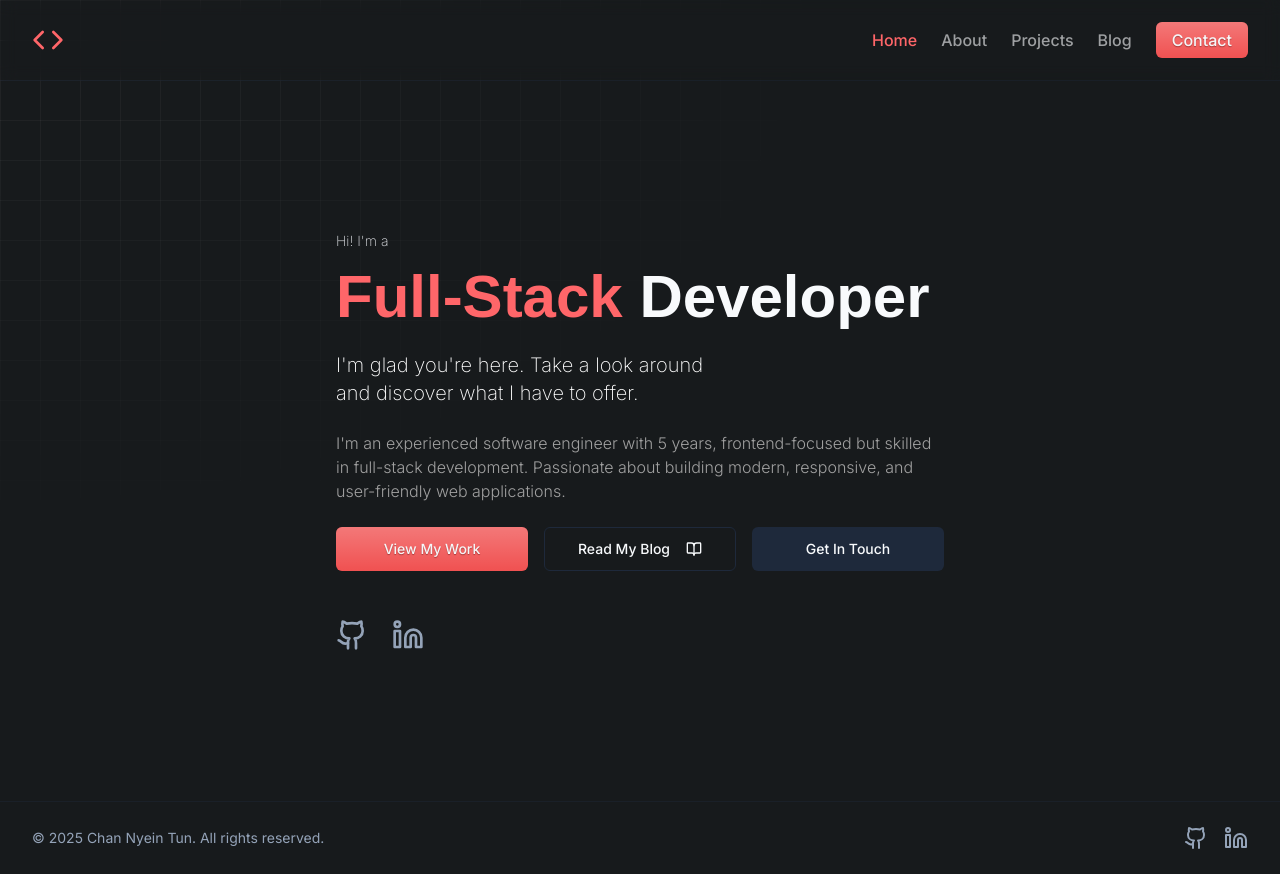
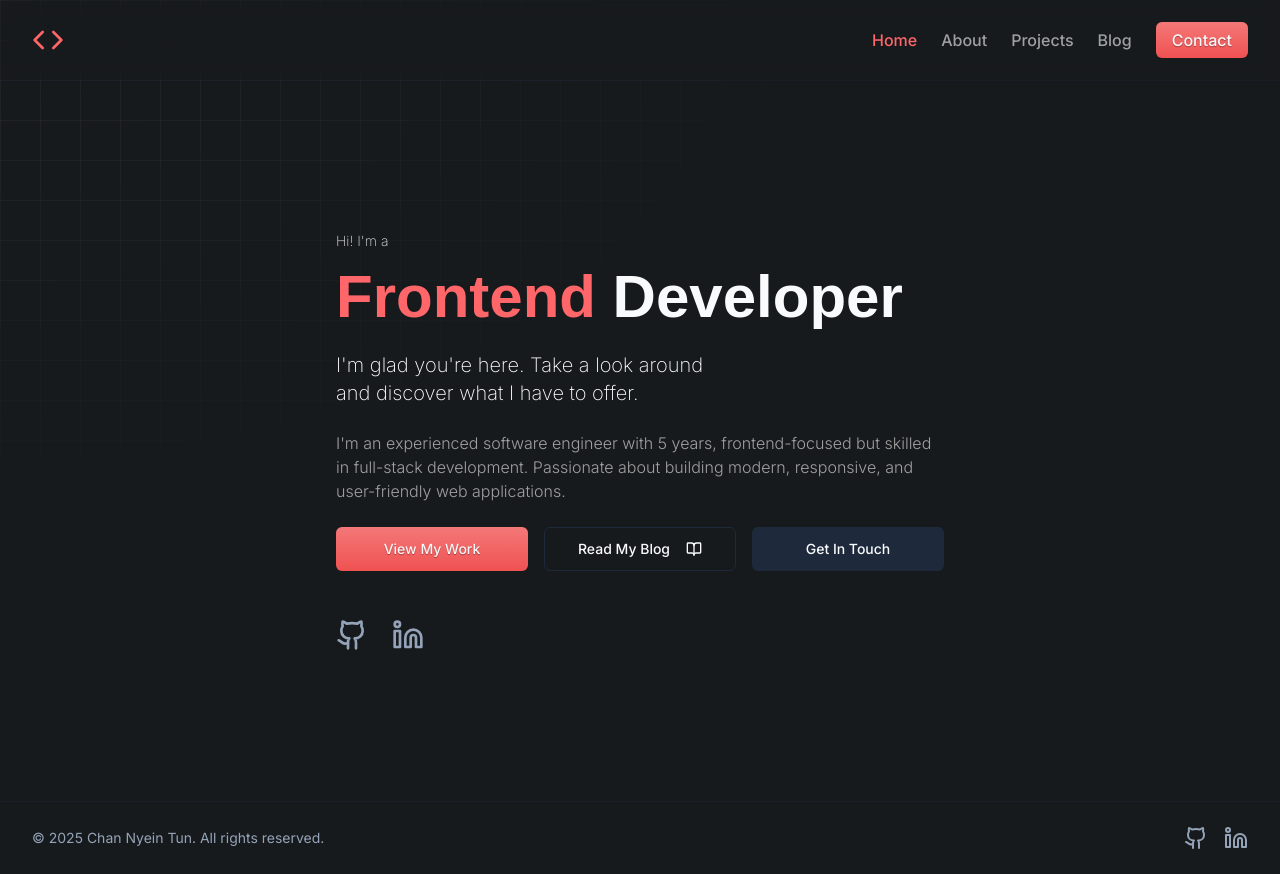
Before and after one commit to channyeintun/channyeintun.github.io, a Next.js app: page / in a window 1280 px wide. Built offline with nearby package versions, Linux system fonts and the light colour scheme; a web font is replaced by a local one.

Commit message:
Update page.tsx

```diff
--- a/src/app/page.tsx
+++ b/src/app/page.tsx
@@ -12,7 +12,7 @@ export default function Home() {
               color: "oklch(0.928 0.006 264.531)"
             }}>Hi! I'm a</p>
             <h1 className="text-4xl font-bold sm:text-5xl md:text-6xl font-headline whitespace-nowrap">
-              <span className="text-primary">Full-Stack</span> Developer
+              <span className="text-primary">Frontend</span> Developer
             </h1>
           </div>
           <div className="">
```
